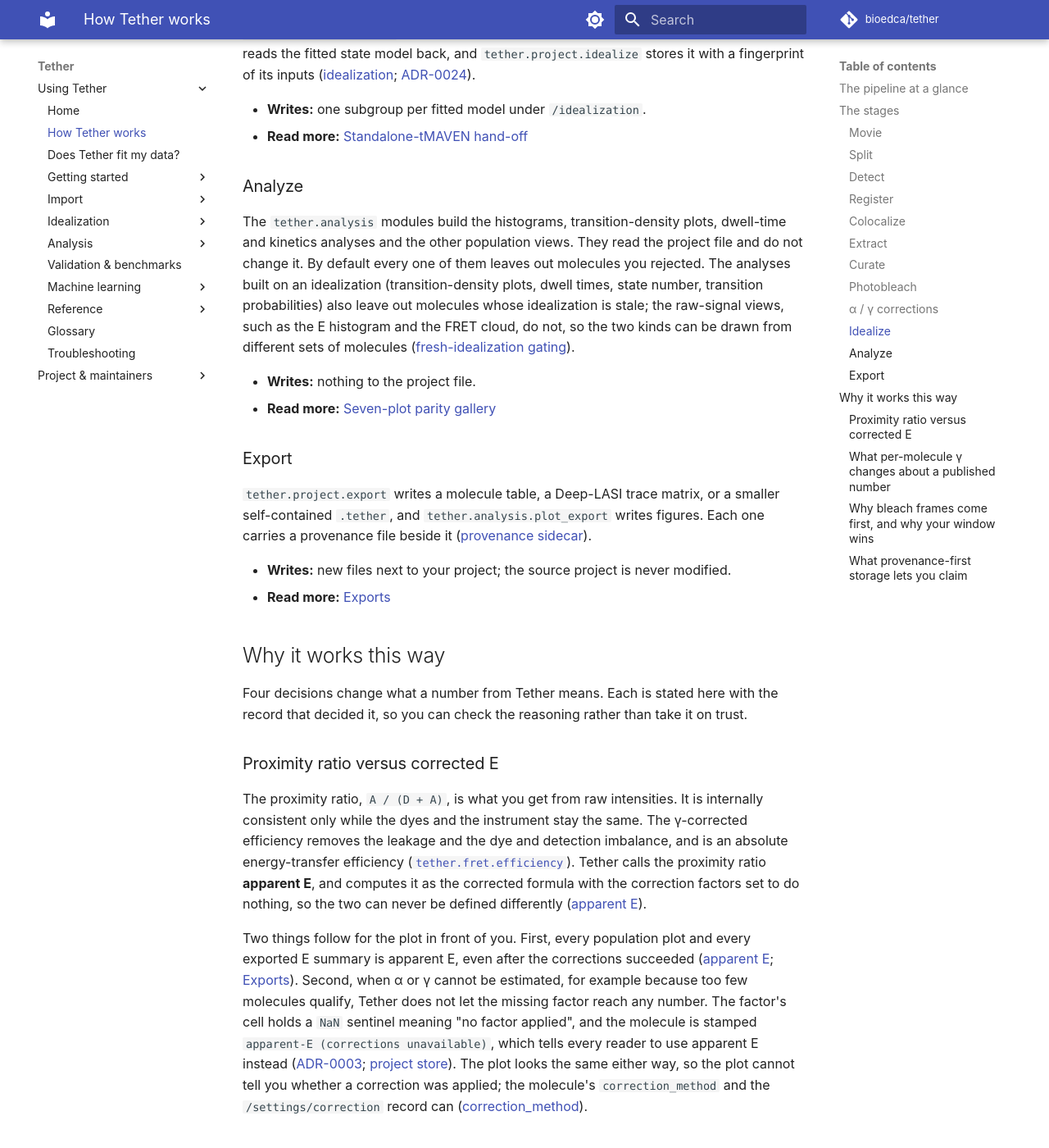
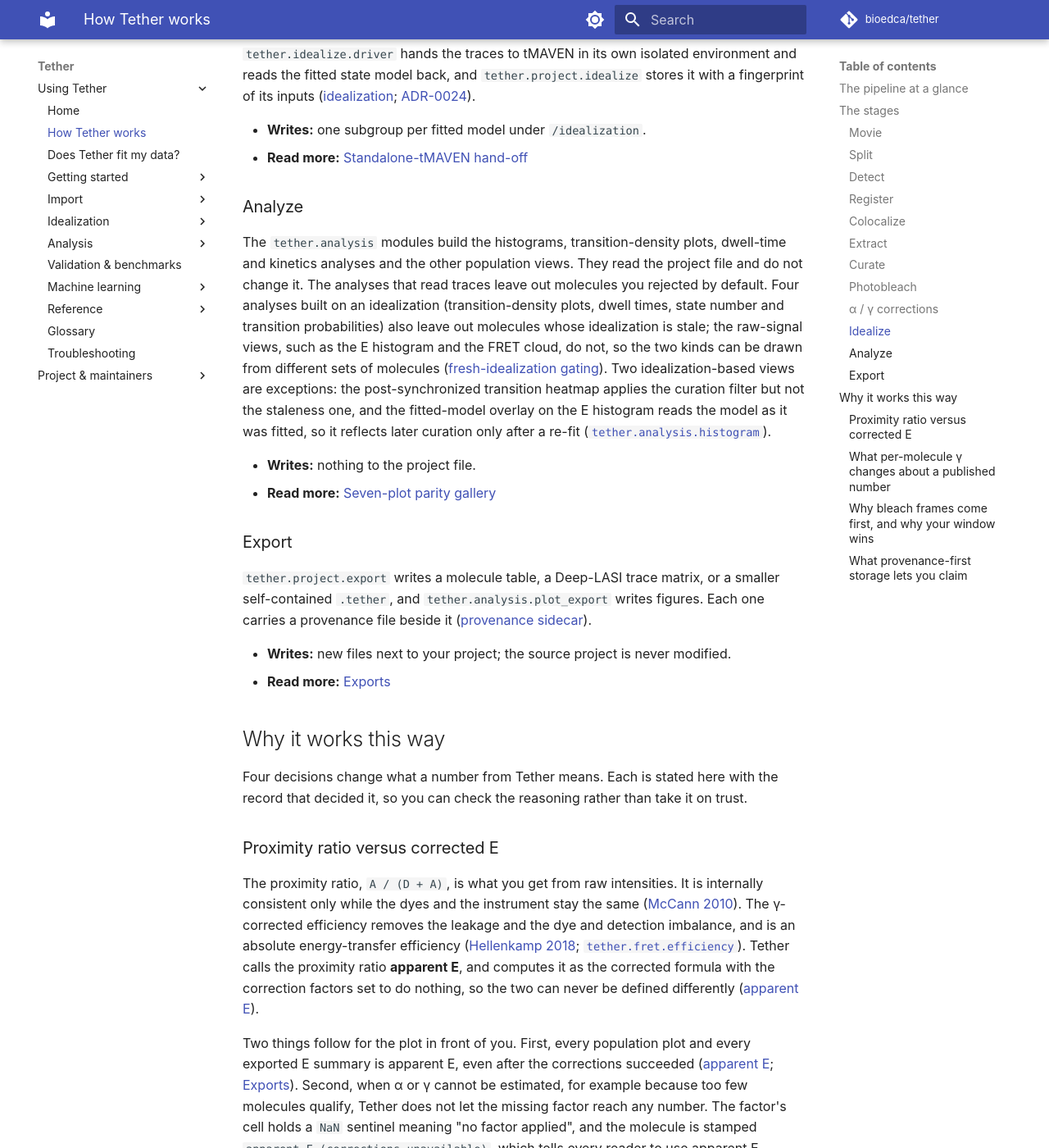
Before and after one commit to bioedca/tether, an MkDocs documentation site: the page built from docs/pipeline.md, in a window 1280 px wide and 1400 px high, scrolled down 3494 px. Shown: the whole window at 82% size. Built offline with MkDocs 1.6.1 and Material for MkDocs 9.7.7, drawn with Linux system fonts in a browser that asks for light colours; comment, search, counter and statistics services are not loaded; the version menu is left out; some of the changed text lies outside the part shown.

Commit message:
docs(pipeline): cite the efficiency interpretation and narrow the filtering claims (#171)
Cite McCann 2010 and Hellenkamp 2018 (already cited in the glossary) for
the proximity-ratio and corrected-E interpretation; scope donor anchoring to
donors whose window fits both channels; name the four staleness-gated
analyses and the two exceptions, the post-synchronized heatmap and the
fitted-model overlay.

```diff
--- a/docs/pipeline.md
+++ b/docs/pipeline.md
@@ -167,12 +168,16 @@ its inputs
 
 The `tether.analysis` modules build the histograms, transition-density plots, dwell-time and
 kinetics analyses and the other population views. They read the project file and do not
-change it. By default every one of them leaves out molecules you rejected. The analyses built
-on an idealization (transition-density plots, dwell times, state number, transition
-probabilities) also leave out molecules whose idealization is stale; the raw-signal views,
-such as the E histogram and the FRET cloud, do not, so the two kinds can be drawn from
-different sets of molecules
-([fresh-idealization gating](glossary.md#fresh-idealization-gating-curation-filter)).
+change it. The analyses that read traces leave out molecules you rejected by default. Four
+analyses built on an idealization (transition-density plots, dwell times, state number and
+transition probabilities) also leave out molecules whose idealization is stale; the
+raw-signal views, such as the E histogram and the FRET cloud, do not, so the two kinds can be
+drawn from different sets of molecules
+([fresh-idealization gating](glossary.md#fresh-idealization-gating-curation-filter)). Two
+idealization-based views are exceptions: the post-synchronized transition heatmap applies the
+curation filter but not the staleness one, and the fitted-model overlay on the E histogram
+reads the model as it was fitted, so it reflects later curation only after a re-fit
+([`tether.analysis.histogram`](https://github.com/bioedca/tether/blob/main/src/tether/analysis/histogram.py)).
 
 - **Writes:** nothing to the project file.
 - **Read more:** [Seven-plot parity gallery](analysis/parity-gallery.md)
@@ -194,10 +199,11 @@ that decided it, so you can check the reasoning rather than take it on trust.
 ### Proximity ratio versus corrected E
 
 The proximity ratio, `A / (D + A)`, is what you get from raw intensities. It is internally
-consistent only while the dyes and the instrument stay the same. The γ-corrected efficiency
+consistent only while the dyes and the instrument stay the same
+([McCann 2010](https://doi.org/10.1016/j.bpj.2010.04.063)). The γ-corrected efficiency
 removes the leakage and the dye and detection imbalance, and is an absolute energy-transfer
-efficiency
-([`tether.fret.efficiency`](https://github.com/bioedca/tether/blob/main/src/tether/fret/efficiency.py)).
+efficiency ([Hellenkamp 2018](https://doi.org/10.1038/s41592-018-0085-0);
+[`tether.fret.efficiency`](https://github.com/bioedca/tether/blob/main/src/tether/fret/efficiency.py)).
 Tether calls the proximity ratio **apparent E**, and computes it as the corrected formula with
 the correction factors set to do nothing, so the two can never be defined differently
 ([apparent E](glossary.md#apparent-e)).
@@ -275,7 +281,7 @@ donor and acceptor intensities, with no α or γ applied
 ([`tether.project.idealize`](https://github.com/bioedca/tether/blob/main/src/tether/project/idealize.py)), but each fitted molecule carries a
 fingerprint of that trace, its window, and the α and γ in force for it when it was fitted.
 Change any of those and the fingerprint no longer matches, the molecule is marked stale, and
-the state-based analyses leave it out until it is re-fitted. A change in α marks every
+the four staleness-gated analyses above leave it out until it is re-fitted. A change in α marks every
 molecule stale, because one α applies to all of them; re-running the estimate and getting the
 same α changes nothing. A shift in the median γ marks only the molecules that took that
 median
```
Also changed, not shown: other parts of docs/pipeline.md (+3 -2 lines).
